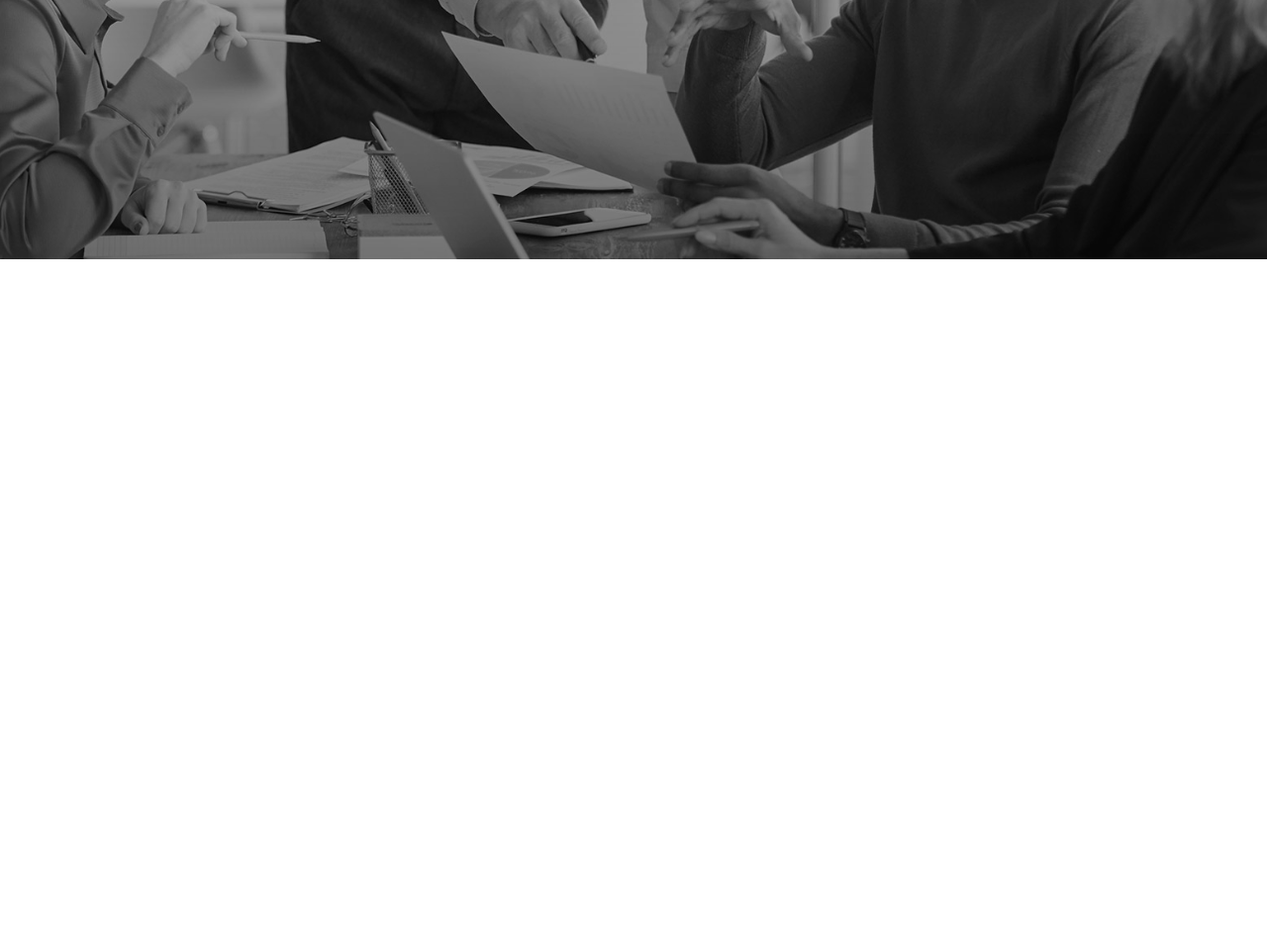
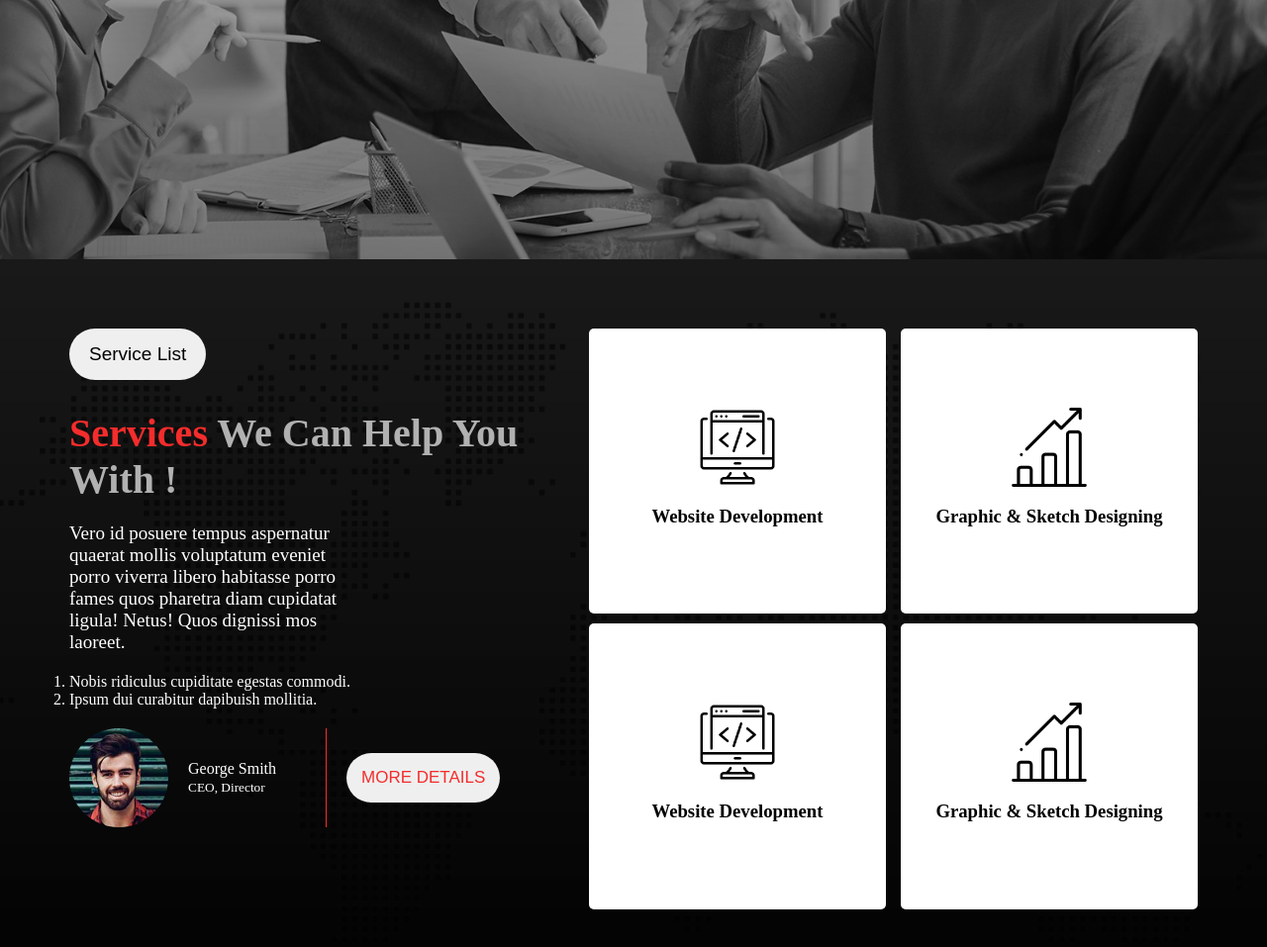
Before and after one commit to sharif-77/my-digital-agenacy, a plain HTML site: page index.html in a window 1280 px wide. Shown: the part 627-1584 px from the top of the page at 99% size. Before the commit the page ends 889 px from the top, so only its background shows below. Drawn offline with Linux system fonts and the light colour scheme.

Commit message:
card items done

```diff
--- a/index.css
+++ b/index.css
@@ -7,11 +7,11 @@
   width: 80%;
   margin: auto;
 }
- .primary{
-    color: #F52C2C;
- }
+.primary {
+  color: #f52c2c;
+}
 .bg-primary {
-  background-color:#F52C2C ;
+  background-color: #f52c2c;
   color: white;
 }
 .btn {
@@ -25,7 +25,7 @@
 }
 
 .navigation {
-  background-color: #B1B1B1;
+  background-color: #b1b1b1;
   padding: 20px;
 }
 .nav-items-wrapper {
@@ -82,7 +82,98 @@
   /* width: 100%;
   margin: auto; */
 }
- .hero-buttons > button {
+.hero-buttons > button {
   margin-right: 20px;
 }
 /* navigation compleat */
+.main-first-section {
+  background-image: url("asset/image/footer-bg.png"),
+    linear-gradient(rgba(0, 0, 0, 0.9), rgba(0, 0, 0, 1));
+  height: 100vh;
+  background-repeat: no-repeat;
+  background-position: center;
+  background-size: cover;
+  background-blend-mode: overlay;
+  color: white;
+  padding: 70px;
+}
+
+.first-section-items-wrapper {
+  display: flex;
+  justify-content: space-around;
+  gap: 20px;
+}
+.first-section-item-one>button {
+  padding: 15px 20px;
+  border-radius: 30px;
+  font-size: 19px;
+  margin-bottom: 30px;
+}
+
+.first-section-item-one > h1 {
+  font-weight: 900;
+  font-size: 40px;
+  margin-bottom: 20px;
+  color: #b1b1b1;
+}
+.first-section-item-one > p {
+  font-size: 19px;
+  margin-bottom: 20px;
+  width: 60%;
+}
+.first-section-item-one>u>li {
+  font-size: 19px;
+  margin-bottom: 50px;
+}
+.author-details {
+  display: flex;
+  align-items: center;
+  gap: 20px;
+  margin-top: 20px;
+}
+.author-image {
+  display: flex;
+  justify-content: space-between;
+  align-items: center;
+  gap: 20px;
+  border-right: 1px solid #f52c2c ;
+  padding-right: 50px;
+}
+.author-image > img {
+  width: 100px;
+  height: 100px;
+  border-radius: 50%;
+}
+.author-detail-button>button{
+  padding: 15px;
+  border-radius: 30px;
+  font-size: 17px;
+  color: #f52c2c;
+}
+/* first-section-item-one end */
+
+/* first-section-item-two start */
+.section-two-cards-wrappers{
+  display: flex;
+  gap: 15px;
+
+
+}
+
+.section-two-card{
+  background-color: white;
+  color: black;
+  padding: 80px 30px;
+  border-radius: 5px;
+  width: 300px;
+  text-align: center;
+  line-height: 2;
+  margin-bottom: 10px;
+
+}
+.section-two-card>img{
+  width: 80px;
+
+}
+
+/* first-section-item-two end */
--- a/index.html
+++ b/index.html
@@ -57,7 +57,85 @@
     <!-- header end -->
 
     <!-- main start -->
-    <main></main>
+    <main>
+    <section class="main-first-section">
+      <div class="first-section-items-wrapper">
+        <div class="first-section-item-one">
+          <button class="btn ">Service List</button>
+          <h1> <span class="primary">Services</span> We Can Help You With !</h1>
+          <p>Vero id posuere tempus aspernatur quaerat mollis voluptatum eveniet porro viverra libero habitasse porro fames quos pharetra diam cupidatat ligula! Netus! Quos dignissi mos laoreet.</p>
+
+          <ol>
+            <li>Nobis ridiculus cupiditate egestas commodi.</li>
+            <li>Ipsum dui curabitur dapibuish mollitia.</li>
+          </ol>
+
+          <div class="author-details">
+            <div class="author-image">
+              <img src="asset/image/author.jpg" alt=" ">
+              <p>George Smith <br>
+                <small>CEO, Director</small></p>
+            </div>
+            <div class="author-detail-button">
+                <button class="btn">MORE DETAILS</button>
+            </div>
+
+
+          </div>
+
+
+        </div>
+
+
+        <div class="first-section-item-two">
+
+          <div class="section-two-cards-wrappers">
+
+            <div class="section-two-card">
+              <img src="asset/icons/coding.png" alt="">
+              <h3>Website Development</h3>
+            </div>
+
+            <div class="section-two-card">
+              <img src="asset/icons/bar-chart.png" alt="">
+              <h3>Graphic & Sketch Designing</h3>
+            </div>
+
+
+          </div>
+
+          <div class="section-two-cards-wrappers">
+
+            <div class="section-two-card">
+              <img src="asset/icons/coding.png" alt="">
+              <h3>Website Development</h3>
+            </div>
+
+            <div class="section-two-card">
+              <img src="asset/icons/bar-chart.png" alt="">
+              <h3>Graphic & Sketch Designing</h3>
+            </div>
+
+
+          </div>
+
+        </div>
+
+      </div>
+    </section>
+    <!-- main first section end -->
+
+    <section class="main-section-section">
+
+    </section>
+    <!-- second section ens -->
+
+    <section class="main-third-section">
+
+    </section>
+
+
+    </main>
     <!-- main end-->
 
     <!-- footer start end-->
```
